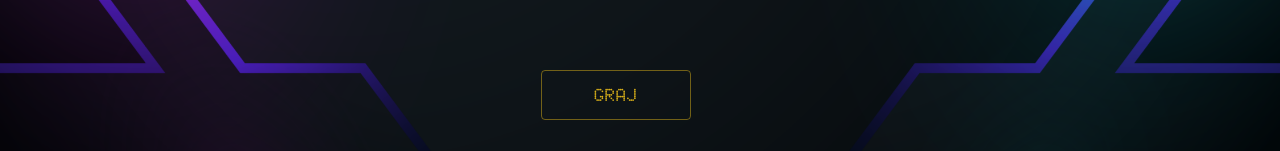
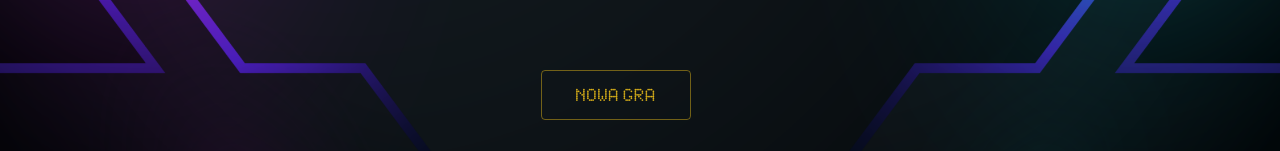
Before and after one commit to Piotr-Zacharski/quizz, a React (Vite) app: page / in a window 1280 px wide. Shown: the part 610-761 px from the top of the page. Built offline with nearby package versions, Linux system fonts and the light colour scheme.

Commit message:
Autoplay intro theme sound

```diff
--- a/src/components/Board.jsx
+++ b/src/components/Board.jsx
@@ -20,7 +20,7 @@ const Fields = [
 const Board = () => {
   return (
     <><Link className="link" to="/">
-    <MyButton title="Home" />
+    <MyButton title="Powrót" />
   </Link>
     <div className="board">
       <div className="board-content">
--- a/src/components/Home.jsx
+++ b/src/components/Home.jsx
@@ -9,7 +9,7 @@ const Intro = (toggle) => {
     <>
     <h1 className="intro-title">FAMILIADA</h1>
       <Link to="/board" className="link">
-        <MyButton title="GRAJ" onClick={() => toggle}/>
+        <MyButton title="Nowa gra" onClick={() => toggle}/>
       </Link>
       <Player src={sound}/>
     </>
```
